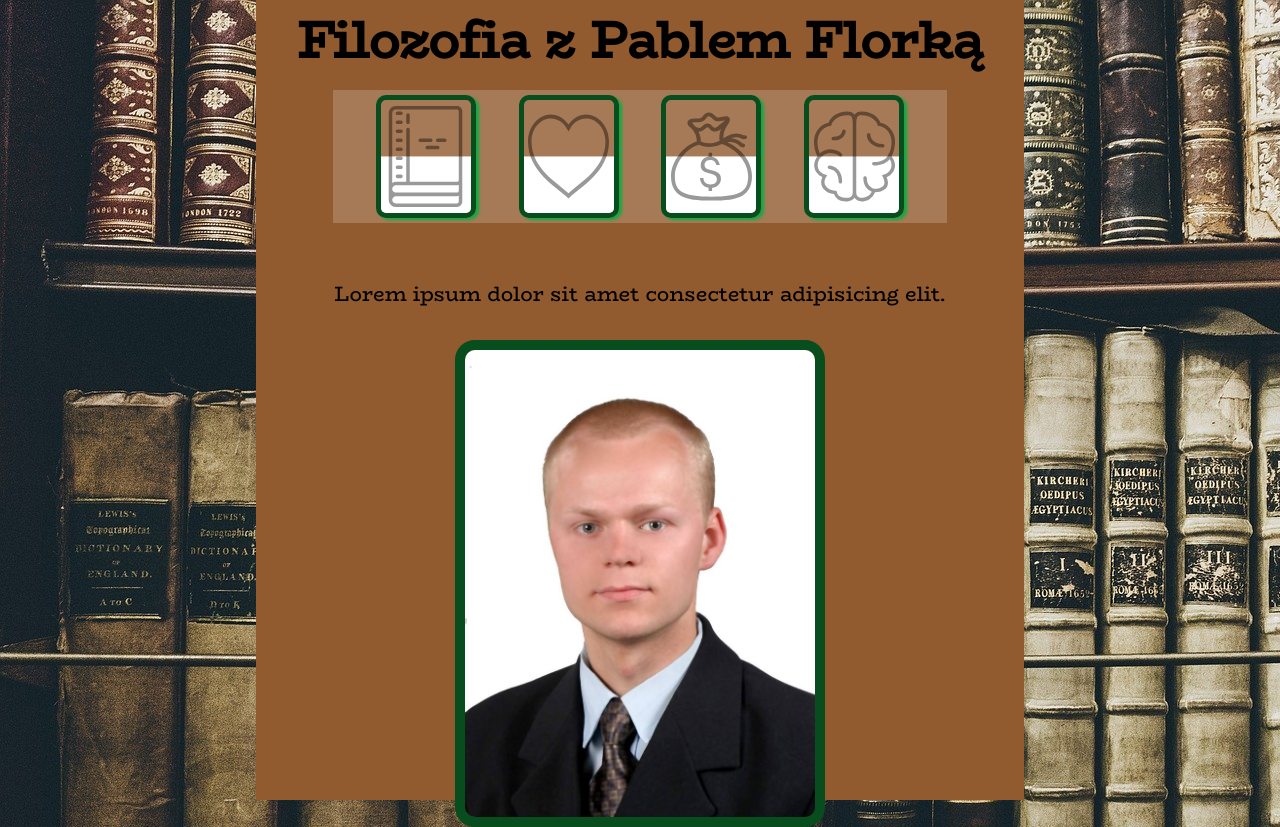
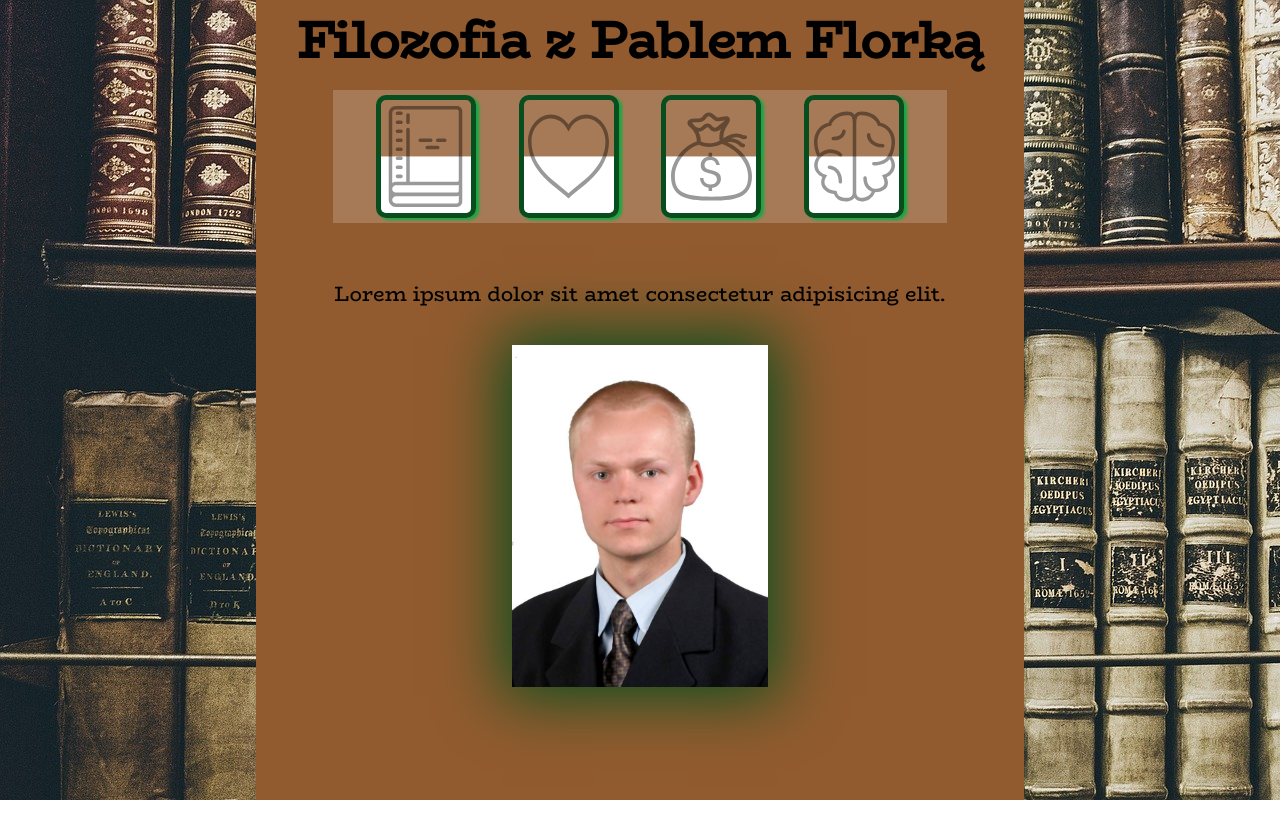
Before and after one commit to Surowizator/philosophy-lesson-game, a Nuxt app: page / in a window 1280 px wide. After the commit the page ends 800 px from the top, so only its background shows below. Built offline with nearby package versions, Linux system fonts and the light colour scheme.

Commit message:
Added Vuex

```diff
--- a/assets/scss/_base.scss
+++ b/assets/scss/_base.scss
@@ -13,7 +13,23 @@ body {
 @each $size in $backgrounds {
   @media (max-width: $size) {
     body {
-      background-image: url(#{'~assets/img/background.jpg?size='$size})
+      background-image: url(#{'~assets/img/background.jpg?size='$size});
     }
   }
 }
+
+img {
+  user-select: none;
+}
+
+.container {
+  width: $container-width;
+  height: 100vh;
+  margin: 0 auto;
+  background-color: #915B2F;
+  text-align: center;
+
+  @media (max-width: 450px) {
+    width: $container-width + 10vw;
+  }
+}
--- a/assets/scss/_card.scss
+++ b/assets/scss/_card.scss
@@ -7,18 +7,14 @@
   }
 
   .card {
-    margin: 25px auto 0 auto;
-    margin-bottom: 0;
-    padding: 0;
-    width: $card-width + 20px;
-    height: $card-width * $card-height-to-width + 20px;
-    border: 10px solid $border-color;
-    border-radius: 20px;
+    margin: 30px auto 0 auto;
+    box-shadow: 0 0 60px 10px $border-color;
+    width: $card-width;
+    height: $card-width * $card-height-to-width;
 
     img {
       width: $card-width;
       height: $card-width * $card-height-to-width;
-      border-radius: 10px;
     }
   }
 }
--- a/assets/scss/_setup.scss
+++ b/assets/scss/_setup.scss
@@ -7,4 +7,4 @@ $backgrounds: 1800px, 1400px, 1000px, 600px, 400px;
 $container-width: 60vw;
 $border-color: rgb(7, 77, 30);
 $card-height-to-width: 960/719;
-$card-width: 350px;
+$card-width: 20vw;
--- a/assets/scss/_values.scss
+++ b/assets/scss/_values.scss
@@ -21,7 +21,7 @@
     overflow: hidden;
     position: relative;
     box-shadow: 3px 2px 3px lighten($border-color, 20%);
-    transition: ease-in-out all .5s;
+    transition: ease-in-out border-color .5s, ease-in-out box-shadow .5s;
 
     @media (max-width: 560px) {
       border: 3px solid $border-color;
@@ -35,7 +35,7 @@
       width: 90%;
       height: 90%;
       opacity: .4;
-      transition: ease-in-out all .5s;
+      transition: ease-in-out opacity .5s;
     }
 
     &:hover {
--- a/assets/scss/main.scss
+++ b/assets/scss/main.scss
@@ -3,15 +3,3 @@
 @import 'values';
 @import 'card';
 @import 'header';
-
-.container {
-  width: $container-width;
-  height: 100vh;
-  margin: 0 auto;
-  background-color: #915B2F;
-  text-align: center;
-
-  @media (max-width: 450px) {
-    width: $container-width + 10vw;
-  }
-}
--- /dev/null
+++ b/decision.js
@@ -0,0 +1,15 @@
+export default [
+  {
+    question: '',
+    option1: {
+      text: '',
+      up: '',
+      down: ''
+    },
+    option2: {
+      text: '',
+      up: '',
+      down: ''
+    }
+  }
+];
--- /dev/null
+++ b/store/getters.js
@@ -0,0 +1,6 @@
+export default {
+  getDecision(state) {
+    const index = Math.floor(Math.random() * state.decisions.length);
+    return [state.decisions[index], index];
+  }
+};
--- /dev/null
+++ b/store/state.js
@@ -0,0 +1,9 @@
+import decisions from '../decision';
+
+export default () => ({
+  learning: 5,
+  joy: 5,
+  money: 5,
+  sanity: 5,
+  decisions
+});
```
Also changed, not shown: store/actions.js (added), store/mutations.js (added).
